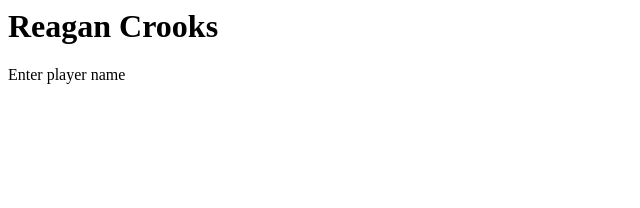
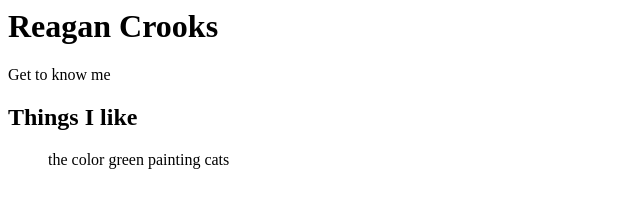
Before and after one commit to Reag-Cr/reag-cr.github.io, a plain HTML site: page index.html in a window 1280 px wide. Shown: the whole page, without its empty margins (0-640 px from the left). Drawn offline with Linux system fonts and the light colour scheme.

Commit message:
Enhance index.html with additional content

```diff
--- a/index.html
+++ b/index.html
@@ -1,2 +1,6 @@
-<h1>Reagan Crooks</h1>
-<p>Enter player name</p>
+<strong><h1>Reagan Crooks</h1></strong>
+<p>Get to know me</p>
+<h2> Things I like </h2>
+<ul> the color green
+painting
+cats</ul>
```
